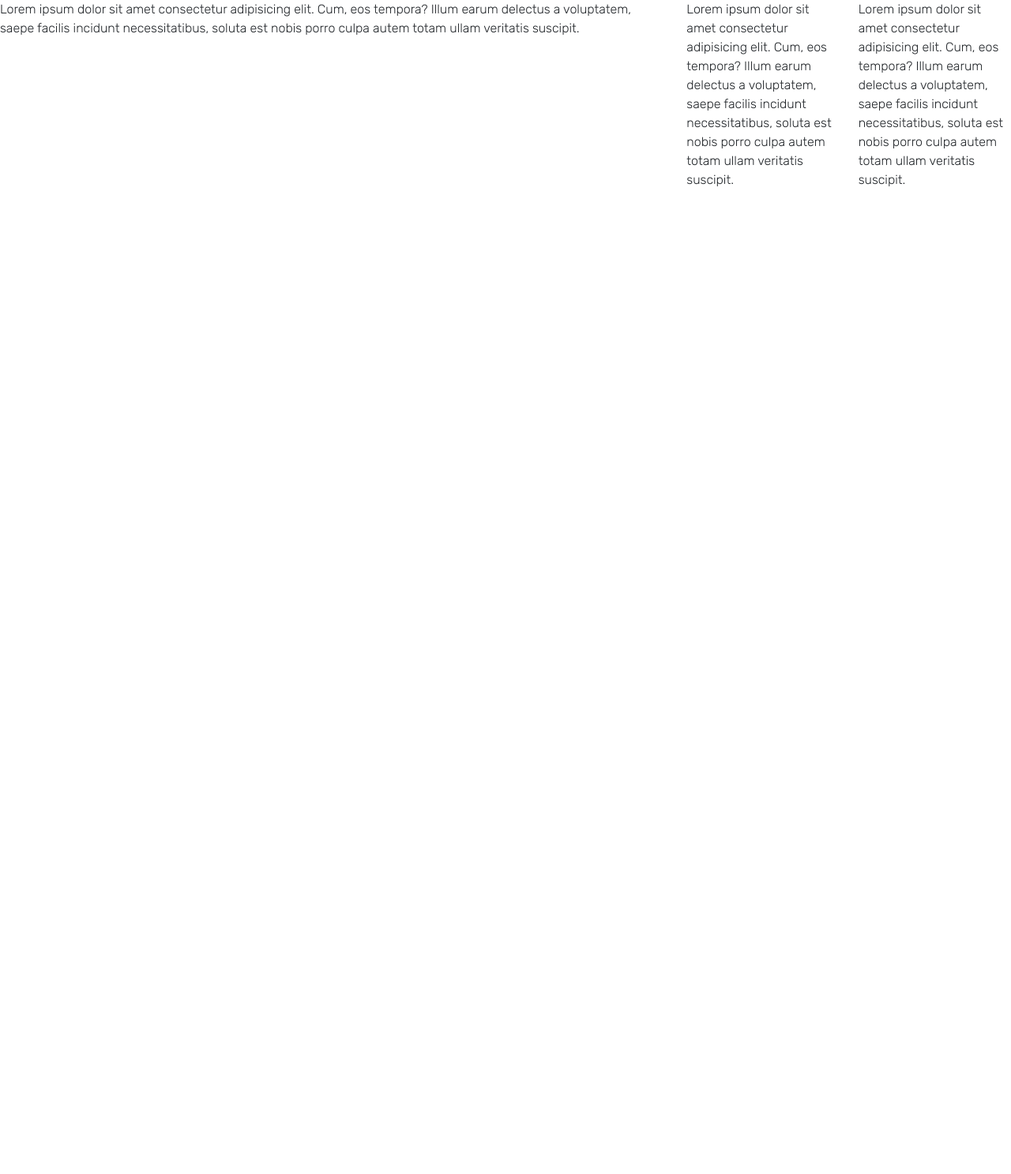
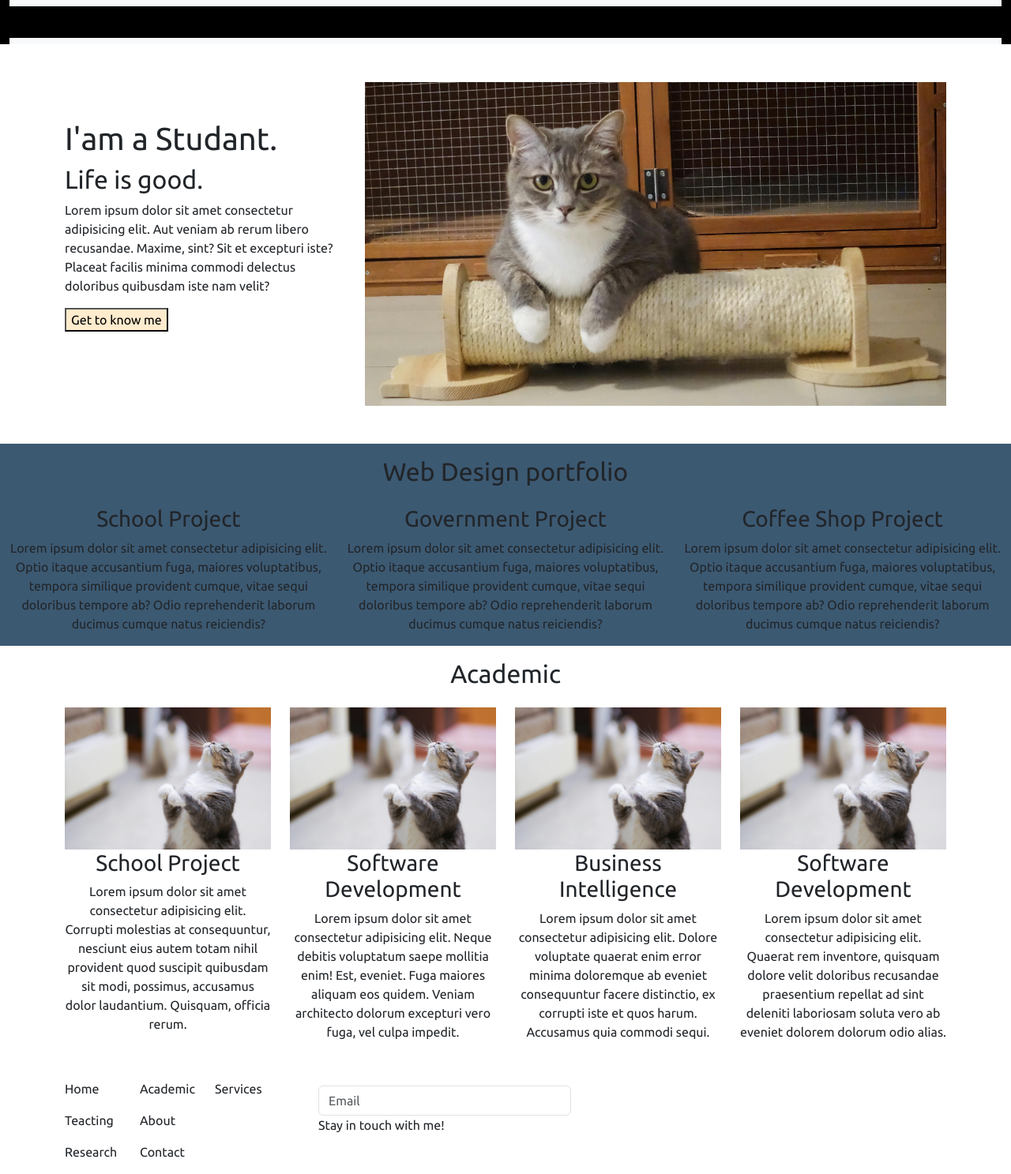
Before and after one commit to Natchayakon059/059_Natchayakon_WebProgramming, a plain HTML site: page bootstrap.html in a window 1280 px wide. Shown: the whole page at 79% size. Before the commit the page ends 800 px from the top, so only its background shows below. Drawn offline with nearby package versions, Linux system fonts and the light colour scheme; files that its build step writes are made by us from their sources.

Commit message:
boosttrap

```diff
--- a/bootstrap.html
+++ b/bootstrap.html
@@ -10,39 +10,105 @@
 integrity="sha384-T3c6CoIi6uLrA9TneNEoa7RxnatzjcDSCmG1MXxSR1GAsXEV/Dwwykc2MPK8M2HN"
 crossorigin="anonymous"
 />
-    <link rel="preconnect" href="https://fonts.googleapis.com" />
-    <link rel="preconnect" href="https://fonts.gstatic.com" crossorigin />
-    <link
-      href="https://fonts.googleapis.com/css2?family=Rubik:wght@300&display=swap"
-      rel="stylesheet"
-    />
 <link rel="stylesheet" href="css/style.css" />
 </head>
 <body>
-    <div class="conteiner-fluid">
-      <div  class="row">
+<div class="container-fluid">
+<nav class="navbar navbar-expand-lg bg-body-tertiary">
+<div class="container-fluid">
+<a class="navbar-brand" href="#">Natchayakon pasakon</a>
+<button
+class="navbar-toggler"
+type="button"
+data-bs-toggle="collapse"
+data-bs-target="#navbarSupportedContent"
+aria-controls="navbarSupportedContent"
+aria-expanded="false"
+aria-label="Toggle navigation"
+>
+<span class="navbar-toggler-icon"></span>
+</button>
+<div class="collapse navbar-collapse" id="navbarSupportedContent">
+<ul class="navbar-nav ms-auto mb-2 mb-lg-0">
+<li class="nav-item">
+<a class="nav-link active" aria-current="page" href="#"
+>หน้าแรก</a
+>
+</li>
+<li class="nav-item">
+<a class="nav-link" href="#">ประวัติส่วนตัว</a>
+</li>
+<li class="nav-item">
+<a class="nav-link" href="#">ผลงานเด่น</a>
+</li>
+<li class="nav-item">
+<a class="nav-link" href="#">ติดต่อเรา</a>
+</li>
+</ul>
+</div>
+</div>
+</nav>
+</div>
+<div class="container">
+<div class="row pt-5">
+<div class="col-4">
+<h1 class="pt-5">I'am a Studant.</h1>
+<h2>Life is good.</h2>
+<p>
+Lorem ipsum dolor sit amet consectetur adipisicing elit. Aut veniam
+ab rerum libero recusandae. Maxime, sint? Sit et excepturi iste?
+Placeat facilis minima commodi delectus doloribus quibusdam iste nam
+velit?
+</p>
+<button type="button" class="btnmyBtn">Get to know me </button>
+</div>
 <div class="col-8">
-          Lorem ipsum dolor sit amet consectetur adipisicing elit. Cum, eos
-          tempora? Illum earum delectus a voluptatem, saepe facilis incidunt
-          necessitatibus, soluta est nobis porro culpa autem totam ullam veritatis
-          suscipit.
-        </div>
-
-          <div class="col-2">
-          Lorem ipsum dolor sit amet consectetur adipisicing elit. Cum, eos
-          tempora? Illum earum delectus a voluptatem, saepe facilis incidunt
-          necessitatibus, soluta est nobis porro culpa autem totam ullam veritatis
-          suscipit.
-        </div>
-
-        <div class="col-2">
-          Lorem ipsum dolor sit amet consectetur adipisicing elit. Cum, eos
-          tempora? Illum earum delectus a voluptatem, saepe facilis incidunt
-          necessitatibus, soluta est nobis porro culpa autem totam ullam veritatis
-          suscipit.
+<img
+src="immage/cat2.jpg"
+class="img-fluid"
+alt="profile picture"
+/>
 </div>
 </div>
 </div>
+
+<div class="container-fluid" style="background-color: #3c5972;">
+  <div class="row portfolio mt-5 headerVSpace">
+    <h2 class="text-center py-3">Web Design portfolio</h2>
+    <div class="col">
+      <i class="bi bi-pc-display-horizontal iconStyle"></i>
+      <h3 class="text-center">School Project</h3>
+      <p class="text-center">
+        Lorem ipsum dolor sit amet consectetur adipisicing elit. Optio
+        itaque accusantium fuga, maiores voluptatibus, tempora similique
+        provident cumque, vitae sequi doloribus tempore ab? Odio
+        reprehenderit laborum ducimus cumque natus reiciendis?
+      </p>
+    </div>
+    <div class="col">
+      <i class="bi bi-phone iconStyle"></i>
+      <h3 class="text-center">Government Project</h3>
+      <p class="text-center">
+        Lorem ipsum dolor sit amet consectetur adipisicing elit. Optio
+        itaque accusantium fuga, maiores voluptatibus, tempora similique
+        provident cumque, vitae sequi doloribus tempore ab? Odio
+        reprehenderit laborum ducimus cumque natus reiciendis?
+      </p>
+    </div>
+    <div class="col">
+      <i class="bi bi-database iconStyle"></i>
+      <h3 class="text-center">Coffee Shop Project</h3>
+      <p class="text-center">
+        Lorem ipsum dolor sit amet consectetur adipisicing elit. Optio
+        itaque accusantium fuga, maiores voluptatibus, tempora similique
+        provident cumque, vitae sequi doloribus tempore ab? Odio
+        reprehenderit laborum ducimus cumque natus reiciendis?
+      </p>
+    </div>
+  </div>
+</div>
+
+
 <script
 src="https://cdn.jsdelivr.net/npm/bootstrap@5.3.2/dist/js/bootstrap.bundle.min.js"
 integrity="sha384-C6RzsynM9kWDrMNeT87bh95OGNyZPhcTNXj1NW7RuBCsyN/o0jlpcV8Qyq46cDfL"
@@ -60,3 +126,60 @@
 ></script>
 </body>
 </html>
+ <div class="container">
+      <h2 class="text-center py-3">Academic</h2>
+      <div class="row">
+        <div class="col-lg-3 mb-3">
+          <div class="content-container text-center">
+            <div ><img src="immage/cat.jpg" alt="" class="img-fluid "></div>
+            <h3>School Project</h3>
+            <p>Lorem ipsum dolor sit amet consectetur adipisicing elit. Corrupti molestias at consequuntur, nesciunt eius autem totam nihil provident quod suscipit quibusdam sit modi, possimus, accusamus dolor laudantium. Quisquam, officia rerum.</p>
+          </div>
+        </div>
+
+        <div class="col-lg-3 mb-3">
+          <div class="content-container text-center">
+            <div ><img src="immage/cat.jpg" alt="" class="img-fluid "></div>
+              <h3>Software Development</h3>
+              <p>Lorem ipsum dolor sit amet consectetur adipisicing elit. Neque debitis voluptatum saepe mollitia enim! Est, eveniet. Fuga maiores aliquam eos quidem. Veniam architecto dolorum excepturi vero fuga, vel culpa impedit.</p>
+          </div>
+        </div>
+
+        <div class="col-lg-3 mb-3">
+          <div class="content-container text-center">
+            <div ><img src="immage/cat.jpg" alt="" class="img-fluid "></div>
+
+              <h3>Business Intelligence</h3>
+              <p>Lorem ipsum dolor sit amet consectetur adipisicing elit. Dolore voluptate quaerat enim error minima doloremque ab eveniet consequuntur facere distinctio, ex corrupti iste et quos harum. Accusamus quia commodi sequi.</p>
+          </div>
+        </div>
+
+        <div class="col-lg-3 mb-3">
+          <div class="content-container text-center">
+            <div ><img src="immage/cat.jpg" alt="" class="img-fluid "></div>
+              <h3>Software Development</h3>
+              <p>Lorem ipsum dolor sit amet consectetur adipisicing elit. Quaerat rem inventore, quisquam dolore velit doloribus recusandae praesentium repellat ad sint deleniti laboriosam soluta vero ab eveniet dolorem dolorum odio alias.</p>
+          </div>
+        </div>
+        <div class="col-1 pt-3">
+          <p>Home</p>
+        <p>Teacting</p>
+        <p>Research</p>
+        </div>
+        <div class="col-1 pt-3">
+          <p>Academic</p>
+        <p>About</p>
+        <p>Contact</p>
+        </div>
+        <div class="col-1 pt-3">
+          <p>Services</p>
+        </div>
+        <div class="col-4 ps-5">
+          <label for="exampleFormControlInput1" class="form-label"></label>
+            <input type="email" class="form-control" id="exampleFormControlInput1" placeholder="Email">
+            <p>Stay in touch with me!</p>
+        </div>
+        <div class="col-2 text-center pt-4">
+        </div>
+      </div>
+    </div>
--- a/style.css
+++ b/style.css
@@ -1,4 +1,11 @@
-@import url('https://fonts.googleapis.com/css2?family=Rubik:wght@300&display=swap');
+ @import url('https://fonts.googleapis.com/css2?family=Ubuntu&display=swap');
 body{
-    font-family: 'Rubik', sans-serif;
+    font-family: 'Ubuntu', sans-serif;
 }
+
+.container-fluid{
+    background-color: black;
+}
+.btnmyBtn{
+    background-color: blanchedalmond;
+}
```
Also changed, not shown: immage/cat.jpg (added), immage/cat2.jpg (added). Lines whose indentation alone changed are shown as unchanged.
